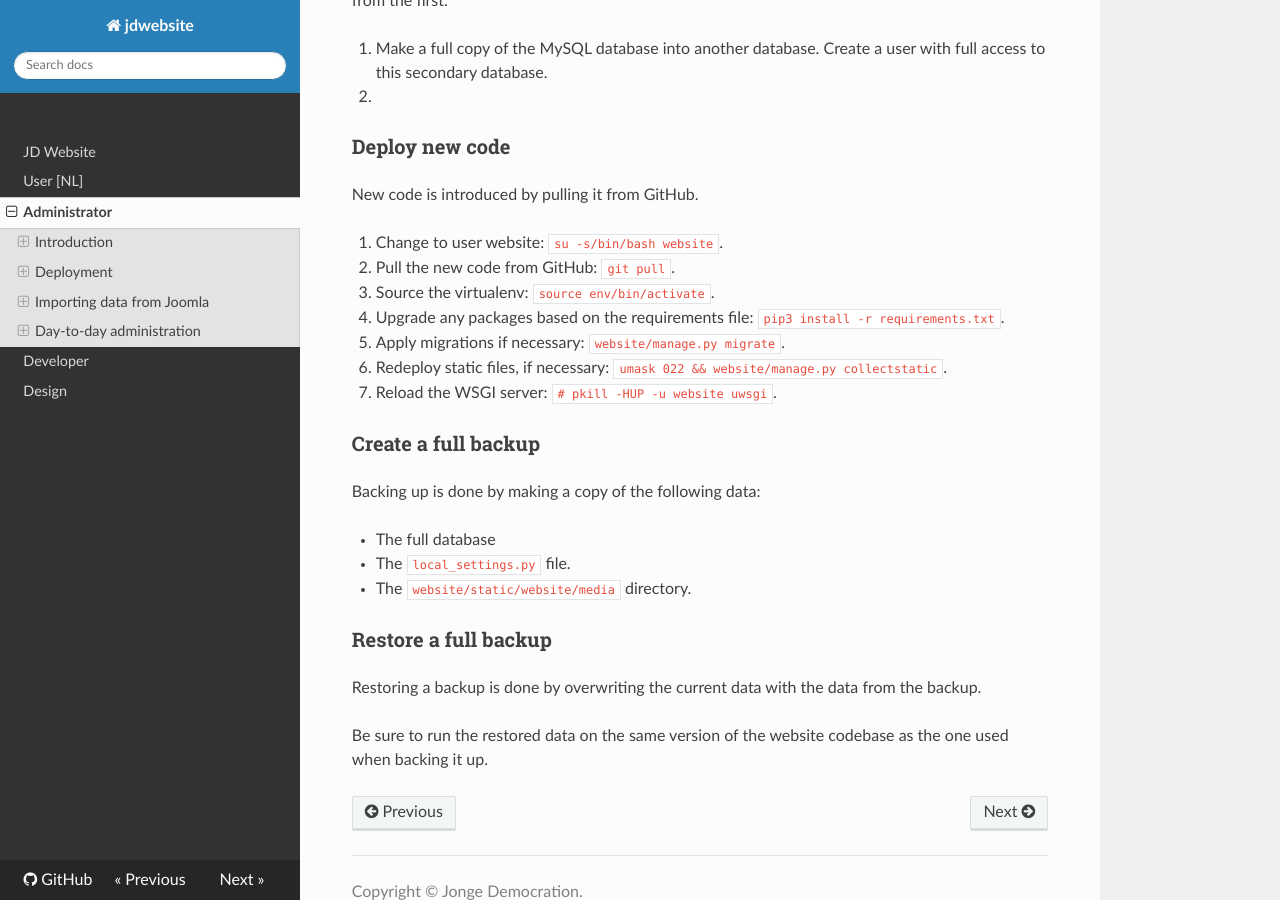
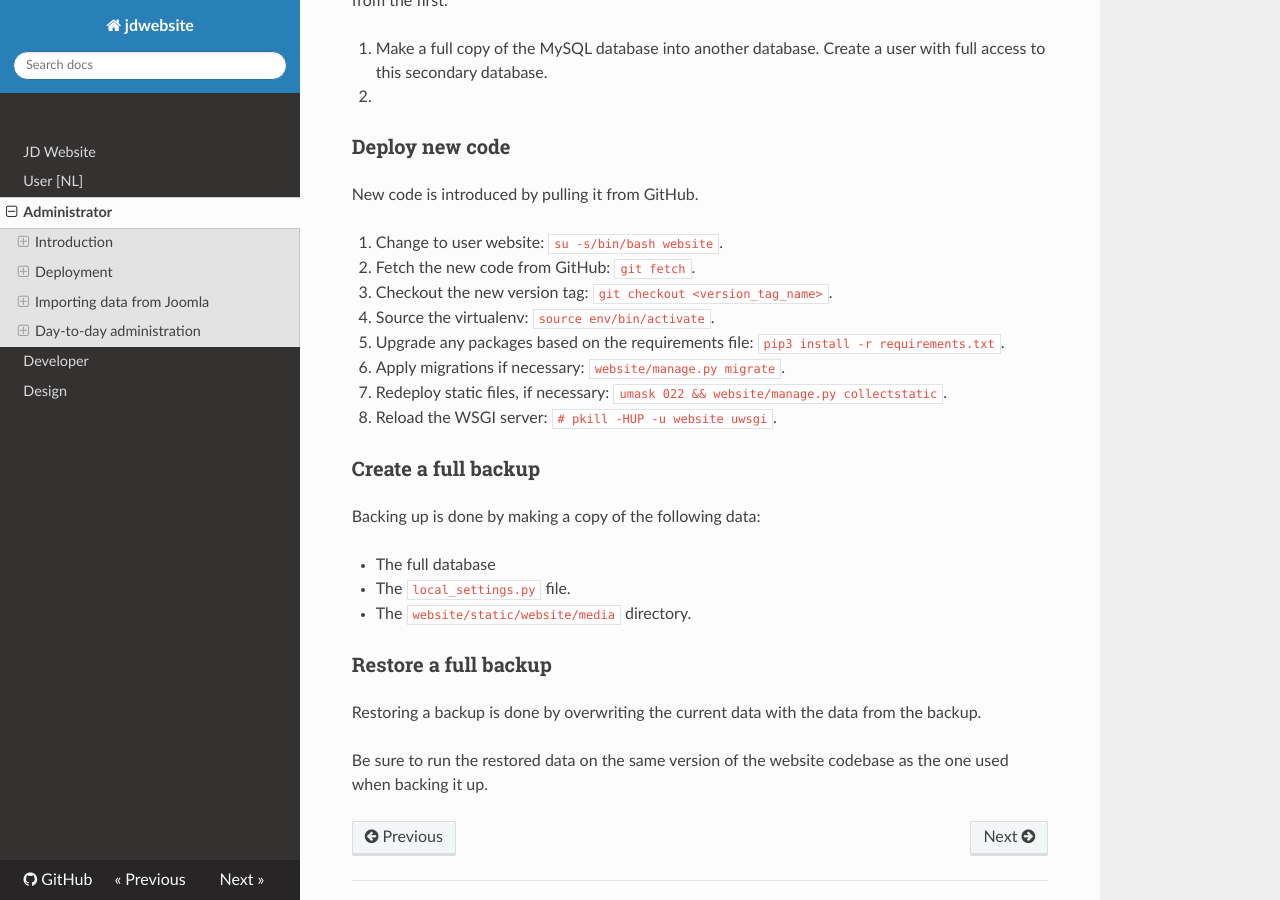
Before and after one commit to jonge-democraten/website, an MkDocs documentation site: the page built from docs/administrator.md, in a window 1280 px wide and 900 px high, scrolled down 2991 px. Built offline with MkDocs 1.6.1, drawn with Linux system fonts in a browser that asks for light colours; nearby versions of some CDN libraries; old or Windows-style settings are respelled for this version of MkDocs.

Commit message:
Improve deploy documentation with version tag

```diff
--- a/docs/administrator.md
+++ b/docs/administrator.md
@@ -98,7 +98,8 @@ In order to run acceptance tests, it may be nice to run a second version of the
 New code is introduced by pulling it from GitHub.
 
 1. Change to user website: `su -s/bin/bash website`.
-1. Pull the new code from GitHub: `git pull`.
+1. Fetch the new code from GitHub: `git fetch`.
+1. Checkout the new version tag: `git checkout <version_tag_name>`.
 1. Source the virtualenv: `source env/bin/activate`.
 1. Upgrade any packages based on the requirements file: `pip3 install -r requirements.txt`.
 1. Apply migrations if necessary: `website/manage.py migrate`.
```
